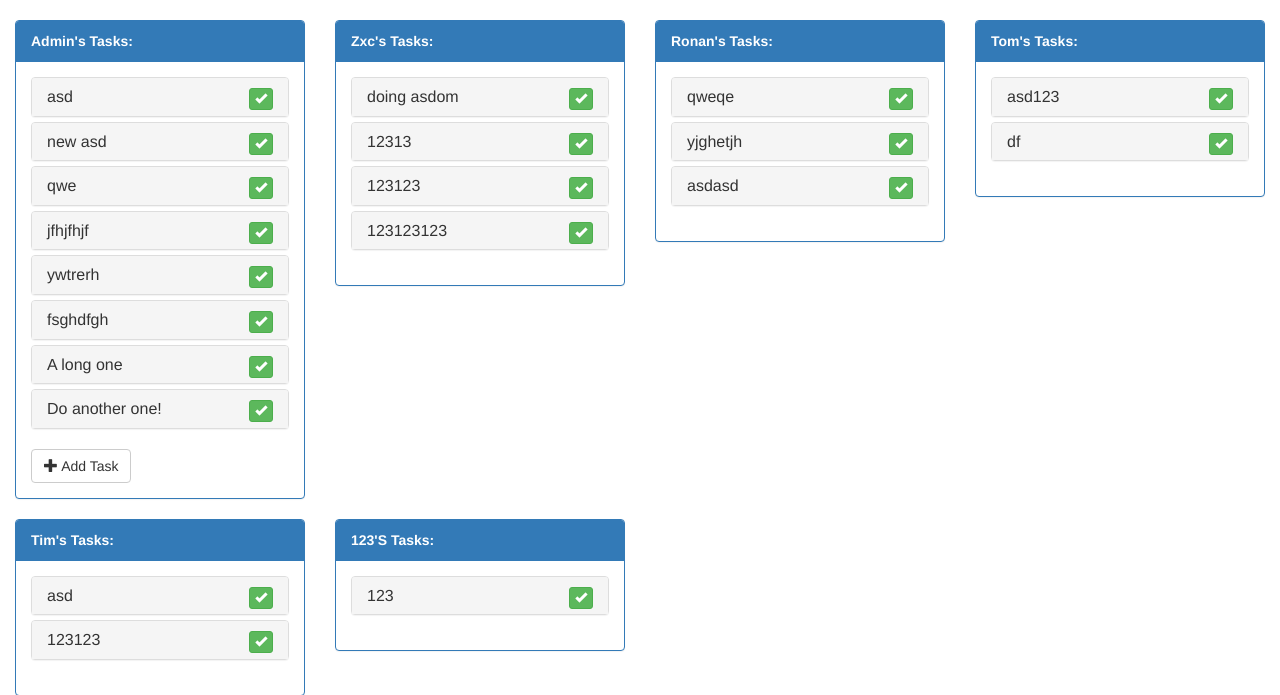
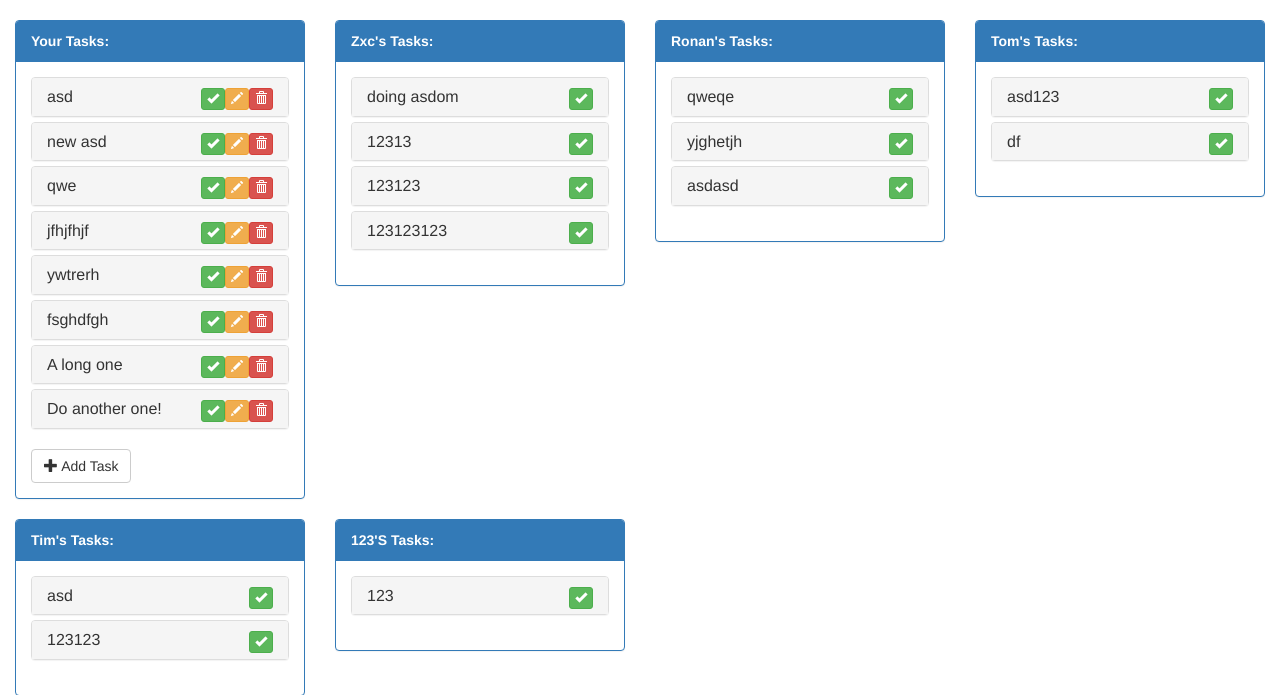
Before and after one commit to Resinderate/barko, a Django app: page / in a window 1280 px wide. Shown: the part 52-747 px from the top of the page. Run offline with Django 3.2, Linux system fonts and the light colour scheme; a user stored in the database is signed in; data comes from the database, SQL or seed files in the repository; both versions use the stored data as it was after the commit; some libraries are stand-ins or nearby versions.

Commit message:
Added more buttons on tasks if they belong to the current user.

```diff
--- a/templates/todo.html
+++ b/templates/todo.html
@@ -10,7 +10,13 @@
 <div class="col-md-3">
   <div class="panel panel-primary">
     <div class="panel-heading">
-      <strong class="text-capitalize">{{ task_list.user.username }}'s Tasks:</strong>
+      <strong class="text-capitalize">
+      {% if task_list.user.is_current_user %}
+      Your Tasks:
+      {% else %}
+      {{ task_list.user.username }}'s Tasks:
+      {% endif %}
+      </strong>
     </div>
     <div class="panel-body">
       <div class="panel-group" id="accordion{{ task_list.user.id }}" role="tablist">
@@ -21,9 +27,17 @@
               <a role="button" data-toggle="collapse" data-parent="#accordion{{ task_list.user.id }}" href="#taskcollapse{{ task.id }}">
                 {{ task.title }}
               </a>
+              {% if task.is_current_user %}
+              <button type="button" class="btn btn-xs btn-danger pull-right" data-toggle="tooltip" title="Delete task">
+                <span class="glyphicon glyphicon-trash"></span>
+              </button>
+              <button type="button" class="btn btn-xs btn-warning pull-right" data-toggle="tooltip" title="Edit task">
+                <span class="glyphicon glyphicon-pencil"></span>
+              </button>
+              {% endif %}
               <button type="button" class="btn btn-xs btn-success pull-right" data-toggle="tooltip" title="Complete task!">
-              <span class="glyphicon glyphicon-ok"></span>
-            </button>
+                <span class="glyphicon glyphicon-ok"></span>
+              </button>
             </h4>
           </div>
           <div id="taskcollapse{{ task.id }}" class="panel-collapse collapse" role="tabpanel">
--- a/todo/models.py
+++ b/todo/models.py
@@ -48,9 +48,5 @@ class Task(models.Model):
 		self.completed_date = None
 		self.save()
 
-	def edit(title):
-		pass
-
-
 	def __str__(self):
 		return self.title
```
Also changed, not shown: db.sqlite3.
